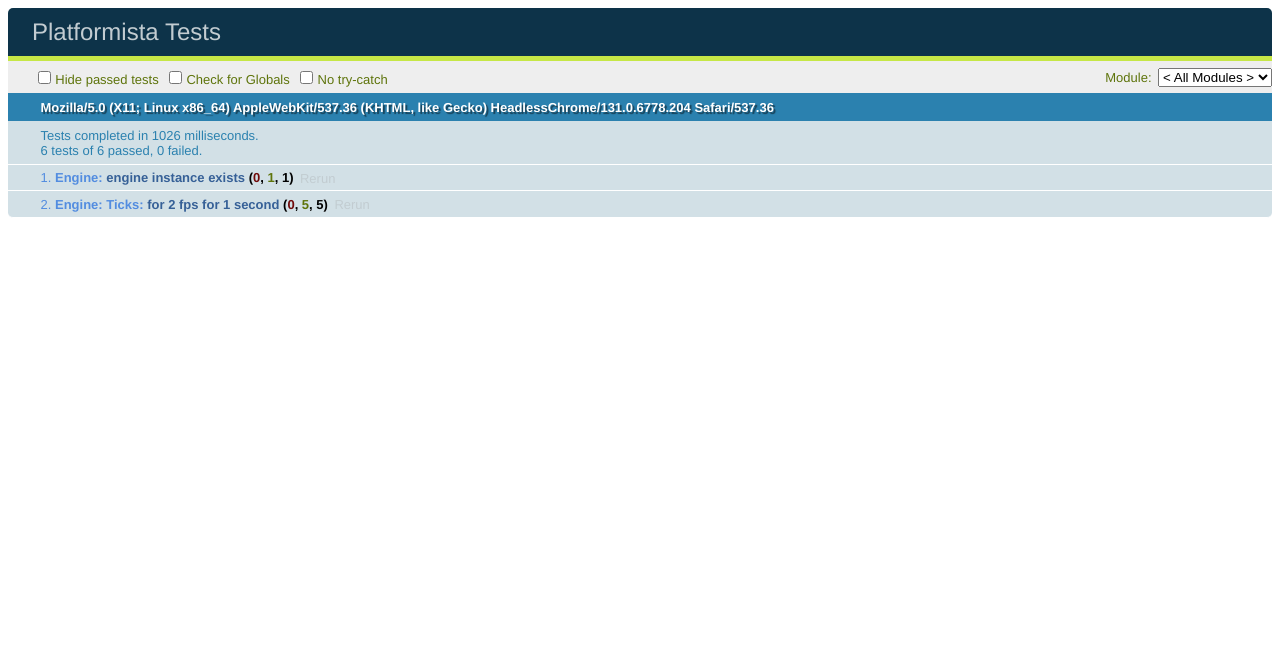
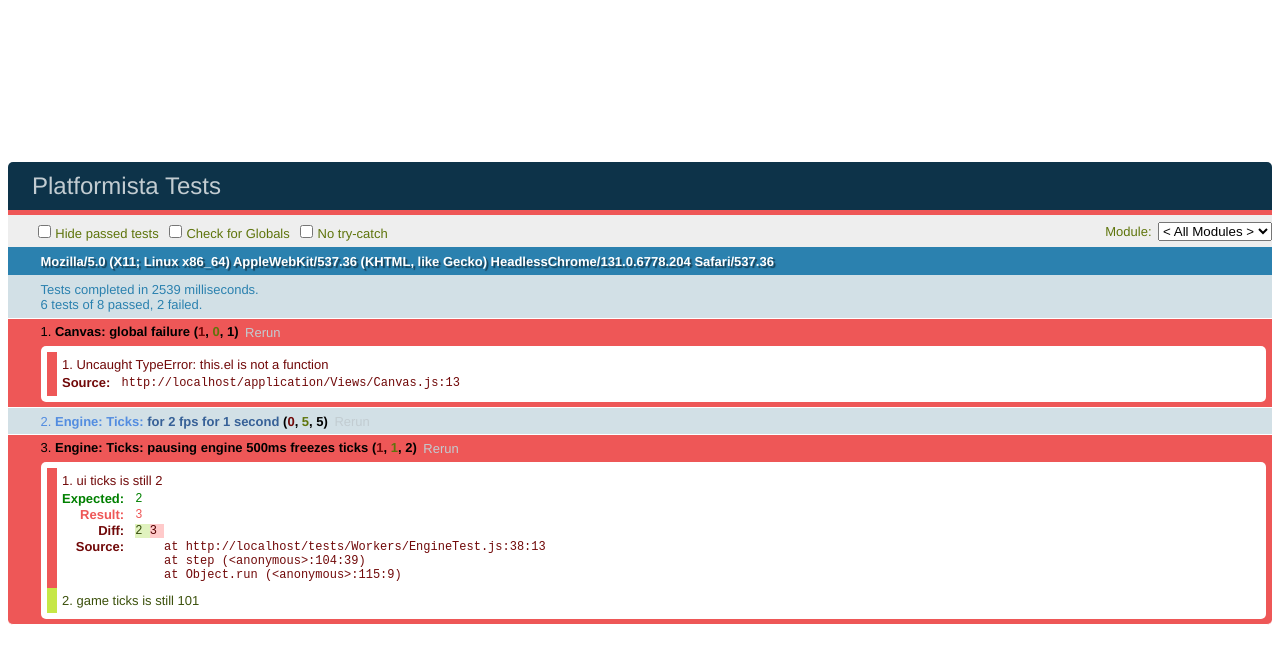
Before and after one commit to pajtai/Platformista, a plain HTML site: page tests/index.html in a window 1280 px wide. Drawn offline with Linux system fonts and the light colour scheme.

Commit message:
adding in Canvas

````diff
--- a/application/Models/Engine.js
+++ b/application/Models/Engine.js
@@ -26,7 +26,11 @@
 
             msPreviousUiTick: 0,
 
-            msPreviousGameTick: 0
+            msPreviousGameTick: 0,
+
+            run: false,
+
+            gameInterval: undefined
         }
     });
 }(Backbone, plat));
--- /dev/null
+++ b/application/Views/Canvas.js
@@ -0,0 +1,16 @@
+(function(Bacbkone, plat){
+
+    plat.Views.Canvas = Backbone.View.extend({
+
+        initialize: function() {
+
+        },
+
+        // Set the Canvas by passing in the selector for the canvas element
+        // ```new plat.Views.Canvas({canvas:"#plat"});```
+        setCanvas: function(canvasSelector) {
+
+            this.el(canvasSelector);
+        }
+    });
+}(Backbone, plat));
--- a/application/Workers/Engine.js
+++ b/application/Workers/Engine.js
@@ -16,9 +16,13 @@
 
         this.model.set('engineStart', time.ms());
 
+        this.model.set('run', true);
         // Run first update immediately and then at gps speed
         this.updateGame();
-        window.setInterval(this.updateGame.bind(this), 1000 / this.model.get('gps'));
+
+        // TODO: does it make sense to set these on the model, instead of as a property
+        // this will only be used by the Engine
+        this.model.set('gameInterval', window.setInterval(this.updateGame.bind(this), 1000 / this.model.get('gps')));
 
         this.requestAnimationFrame(this.updateUi.bind(this));
     };
@@ -31,7 +35,7 @@
     };
 
     Engine.prototype.pause = function () {
-
+        this.model.set('run', false);
     };
 
     Engine.prototype.updateUi = function () {
@@ -42,10 +46,17 @@
 
         // Only update the UI if enough time has passed as described by the fps
         if (now - previous >= msFps) {
+
             this.model.set('uiTicks', this.model.get('uiTicks') + 1);
             this.model.set('msPreviousUiTick', now);
         }
-        this.requestAnimationFrame(this.updateUi.bind(this));
+
+        if (this.model.get('run')) {
+
+            this.requestAnimationFrame(this.updateUi.bind(this));
+        } else {
+            clearInterval(this.model.get('gameInterval'))
+        }
     };
 
     Engine.prototype.timeSinceLastUpdate = function() {
@@ -66,7 +77,11 @@
     })();
 
     Engine.prototype.updateGame = function () {
-        this.model.set('gameTicks', this.model.get('gameTicks') + 1);
+        if (this.model.get('run')) {
+            this.model.set('gameTicks', this.model.get('gameTicks') + 1);
+        } else {
+
+        }
     };
 
     Workers.Engine = Engine;
--- a/application/setup.js
+++ b/application/setup.js
@@ -1,12 +1,22 @@
 (function(plat){
 
+    // TODO: this entire cycle should be moved into a "plat.build() or plat.new()" so separate instances can be created.
     // Models
     var Models = plat.Models,
         models = plat.models,
+        Views = plat.Views,
+        views = plat.views,
         Workers = plat.Workers,
         workers = plat.workers;
 
+    plat.new = function() {
+
+    };
+    // Models
     models.engine = new Models.Engine();
+
+    // Views
+    views.canvas = new Views.Canvas();
 
     // Workers
     workers.engine = new Workers.Engine(models.engine);
--- /dev/null
+++ b/tests/Views/CanvasTest.js
@@ -0,0 +1,8 @@
+(function() {
+
+    var canvas = plat.views.canvas;
+
+    module("Canvas");
+    canvas.setCanvas("#platformista");
+
+}());
--- a/tests/Workers/EngineTest.js
+++ b/tests/Workers/EngineTest.js
@@ -1,23 +1,22 @@
-module("Engine");
+// Wrap everything to allow for parent scope for variable sharing
+(function() {
 
-test( "engine instance exists", function() {
-
-    ok( typeof plat.workers.engine !== "undefined");
-});
+    // TODO: reinitalize plat before each test or at least before each module
+    var uiTicks,
+        gameTicks,
+        engine = plat.workers.engine;
 
     module("Engine: Ticks");
     test("for 2 fps for 1 second", function() {
-
-    var engine = plat.workers.engine;
 
         strictEqual(engine.get('fps'), 60, "default 60 fps");
         engine.setMaxFps(2);
         engine.start();
         stop();
         setTimeout(function() {
-        var uiTicks, gameTicks;
 
             start();
+            engine.pause();
 
             strictEqual(engine.get('fps'), 2, "fps is set to 2");
             strictEqual(engine.get('gps'), 100, "gps is set to 100");
@@ -26,5 +25,19 @@ test("for 2 fps for 1 second", function() {
             gameTicks = engine.get('gameTicks');
             ok(1 <= uiTicks && uiTicks <= 3,  "~2 ui ticks in a second: " + uiTicks + " ticks.");
             ok(50 < gameTicks && gameTicks < 110, "~100 game ticks in a second: " + gameTicks + " ticks.");
+
         }, 1000);
     });
+
+    test("pausing engine 500ms freezes ticks", function() {
+
+        stop();
+        setTimeout(function() {
+
+            start();
+            strictEqual(engine.get('uiTicks'), uiTicks, "ui ticks is still " + uiTicks);
+            strictEqual(engine.get('gameTicks'), gameTicks, "game ticks is still " + gameTicks);
+        }, 1500);
+    });
+
+}());
--- a/tests/index.html
+++ b/tests/index.html
@@ -1,6 +1,7 @@
-<!DOCTYPE HTML PUBLIC "-//W3C//DTD HTML 4.01 Transitional//EN" "http://www.w3.org/TR/html4/loose.dtd">
-<html>
+<!DOCTYPE html>
+<html lang="en">
 <head>
+    <meta charset=utf-8>
     <title>Platformista Tests</title>
 
     <link rel="stylesheet" type="text/css" href="qunit-1.10.0/qunit.1.10.0.css">
@@ -19,6 +20,9 @@
     <!-- Models -->
     <script type="text/javascript" src="../application/Models/Engine.js"></script>
 
+    <!-- Views -->
+    <script type="text/javascript" src="../application/Views/Canvas.js"></script>
+
     <!-- Workers -->
     <script type="text/javascript" src="../application/Workers/Engine.js"></script>
 
@@ -28,8 +32,10 @@
 </head>
 
 <body>
+    <canvas id="platformista"></canvas>
     <div id="qunit"></div>
     <script type="text/javascript" src="qunit-1.10.0/qunit.1.10.0.js"></script>
+    <script type="text/javascript" src="Views/CanvasTest.js"></script>
     <script type="text/javascript" src="Workers/EngineTest.js"></script>
 </body>
 </html>
````
Lines whose indentation alone changed are shown as unchanged.
